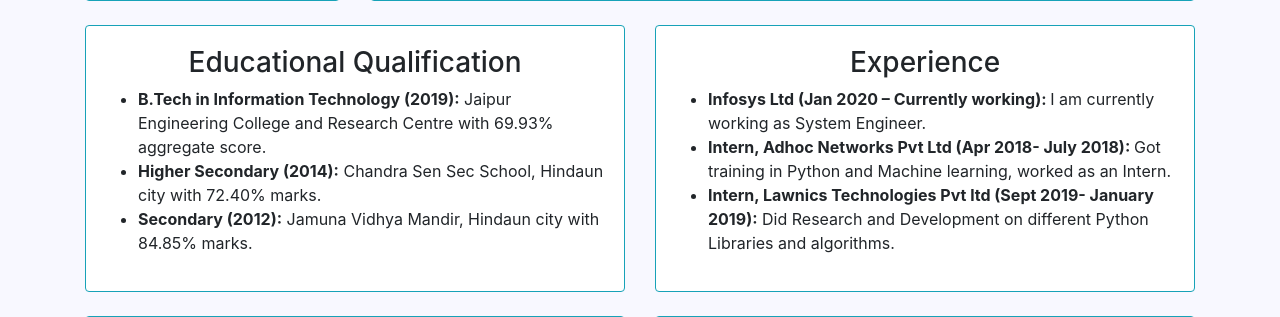
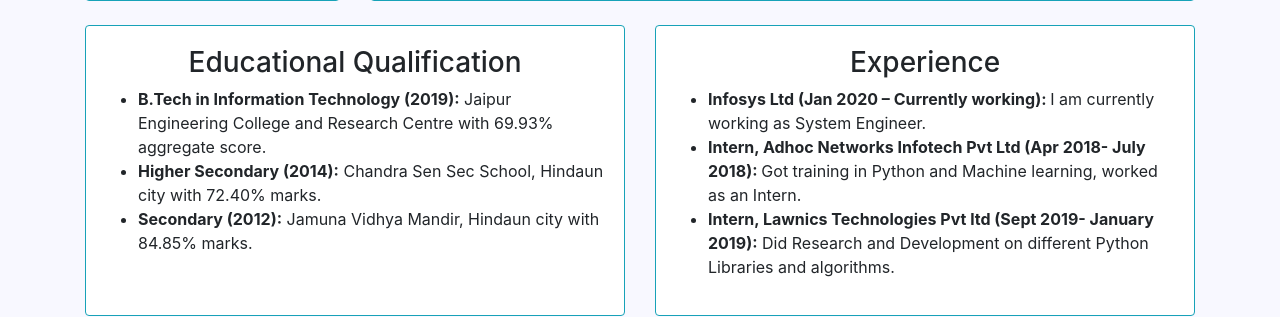
Before and after one commit to Hrishabh412/Portfolio-Website-Django, a Django app: page / in a window 1280 px wide. Shown: the part 435-752 px from the top of the page. Run offline with Django 3.2, Linux system fonts and the light colour scheme; some libraries are stand-ins or nearby versions.

Commit message:
Initial commit

```diff
--- a/templates/home.html
+++ b/templates/home.html
@@ -151,7 +151,7 @@
                     <h3 style='text-align:center;'>Experience</h3>
                     <ul>
                         <li><strong>Infosys Ltd (Jan 2020 – Currently working): </strong> I am currently working as System Engineer. </li>
-                        <li><strong>Intern, Adhoc Networks Pvt Ltd (Apr 2018- July 2018): </strong>
+                        <li><strong>Intern, Adhoc Networks Infotech Pvt Ltd (Apr 2018- July 2018): </strong>
                             Got training in Python and Machine learning, worked as an Intern. </li>
                         <li><strong>Intern, Lawnics Technologies Pvt ltd (Sept 2019- January 2019):</strong> Did Research and Development on different Python Libraries and algorithms.</li>
                     </ul>
```
